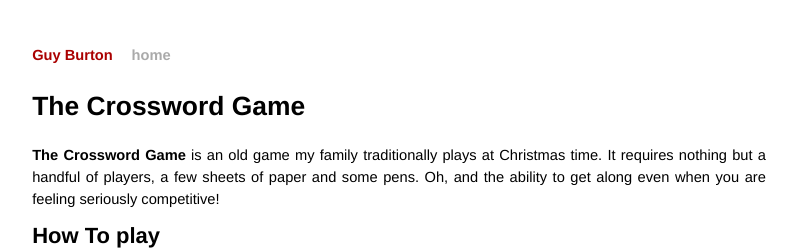
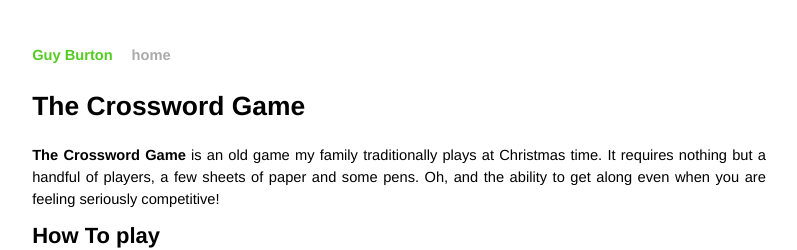
Before and after one commit to guyburton/crossword-game, a Jekyll site: the page built from HowToPlay.md, in a window 1280 px wide. Shown: the top 250 px of the page, without its empty margins (241-1038 px from the left). Built offline with Jekyll 4.4.1, drawn with Linux system fonts in a browser that asks for light colours.

Commit message:
Updated css

```diff
--- a/css/screen.css
+++ b/css/screen.css
@@ -27,13 +27,15 @@
 }
 
 h1 {
+  margin-top: 0.8em;
+  margin-bottom: 1em;
   font-size: 180%;
-  margin-bottom: 1em;
 }
 
 h2 {
-    font-size: 150%;
-    margin-bottom: 0.8em;
+  margin-top: 0.5em;
+  margin-bottom: 0.8em;
+  font-size: 150%;
 }
 
 p {
@@ -93,13 +95,13 @@
 }
 
 .title {
-  color: #a00;
+  color: #5c2;
   font-weight: bold;
   margin-bottom: 2em;
 }
 
   .site .title a {
-    color: #a00;
+    color: #5c2;
     text-decoration: none;
   }
 
```
